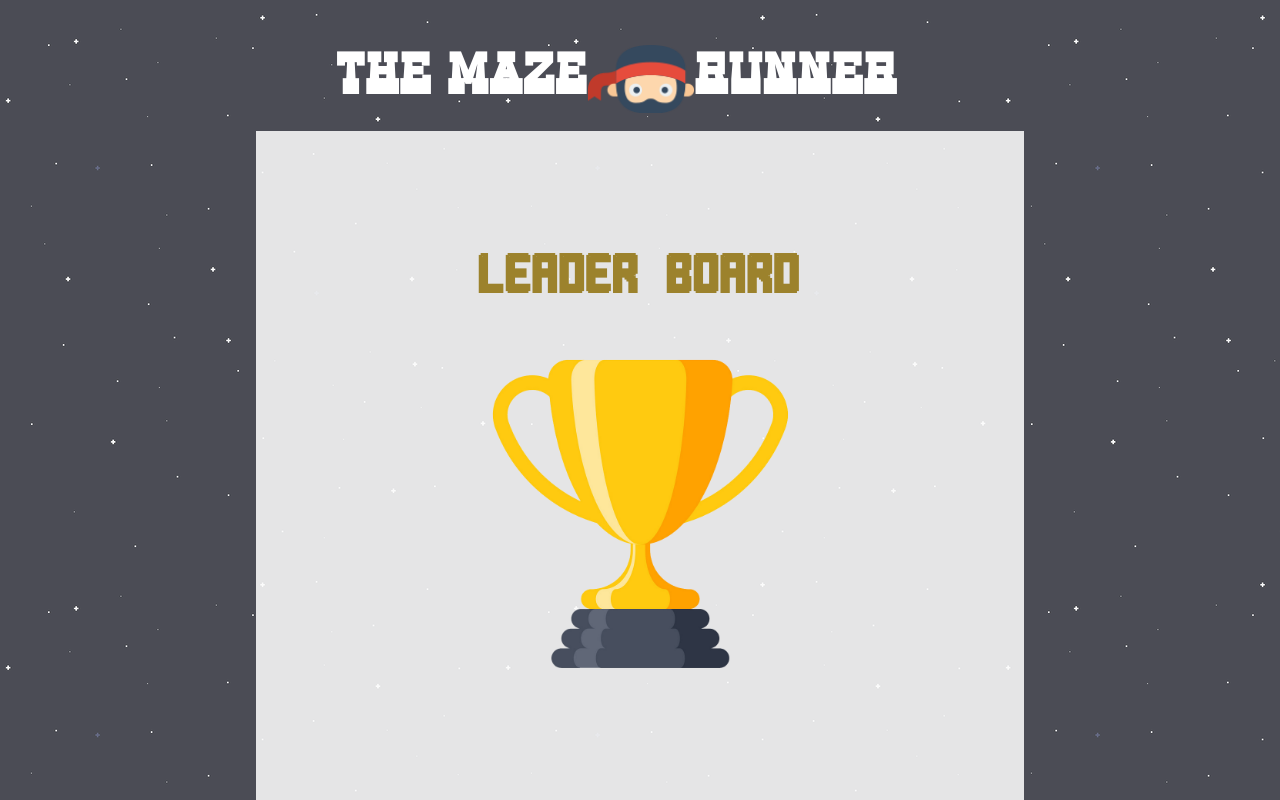
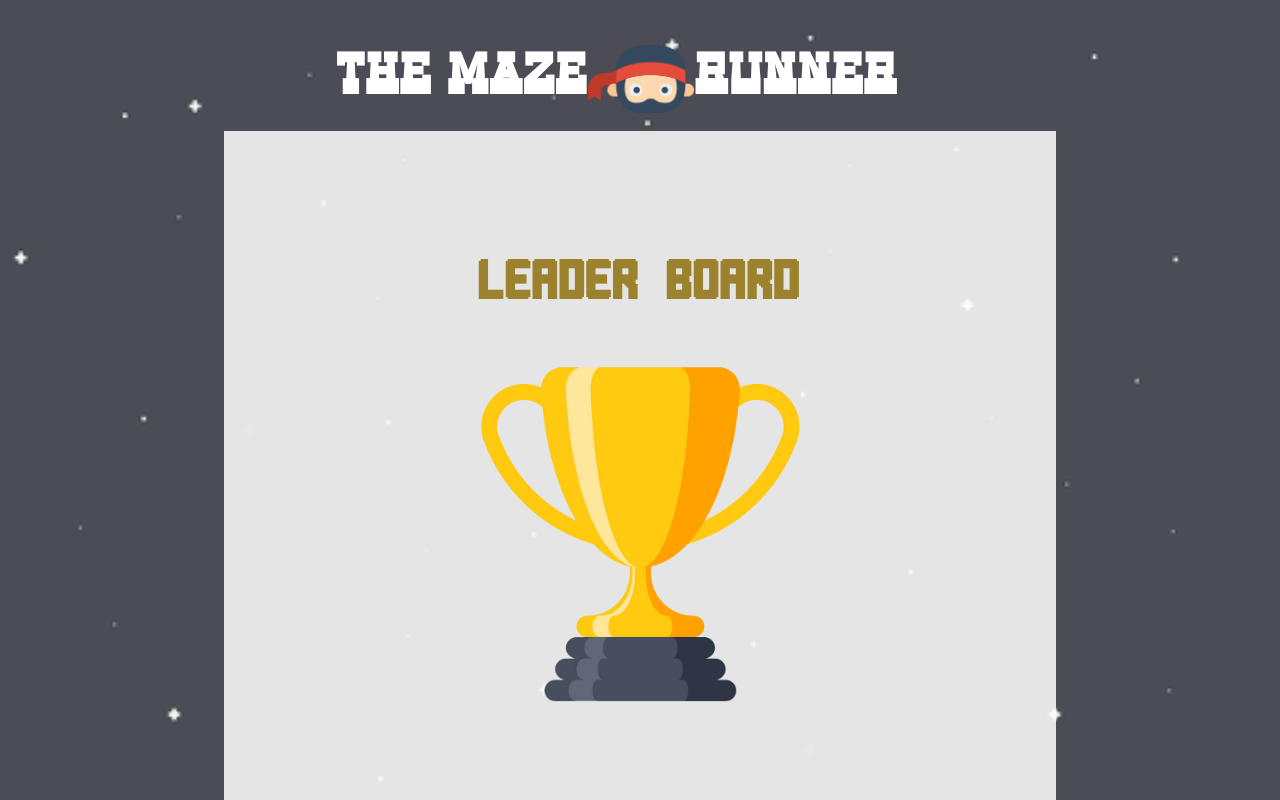
Before and after one commit to Rahaf-Alawwad/maze-game, a plain HTML site: page leaderBoard.html in a window 1280 px wide. Shown: the top 800 px of the page. Drawn offline with nearby package versions, Linux system fonts and the light colour scheme.

Commit message:
fixed scroll in responsive

```diff
--- a/style.css
+++ b/style.css
@@ -25,15 +25,18 @@ body{
     flex-direction: column;
     align-items: center;
     width: 100%;
-    height:100%;
+    height:190%;
     padding-bottom:1%;
-
     margin:0;
 }
 .dayNight{
     background-image: url("./images/night.gif");
     background-blend-mode: lighten;
     background-color: rgba(248, 248, 248, 0.253);
+    background-size: cover;
+    width: 100%;
+    height:100%;
+
 }
 .background{
     display:flex;
@@ -52,8 +55,10 @@ body{
     flex-direction: row;
 
 
+
 }
 .header *{
+
 padding-right: 0;
 display: inline-block;
 
@@ -106,6 +111,7 @@ h1{
 
 
 @media screen and (orientation:landscape) {
+
     .info *{
         flex-grow:1;
         font-size: 2vw;
@@ -120,12 +126,12 @@ h1{
         display:flex;
         flex-direction: column;
         align-items: center;
-        height: 80vh;
-        width: 80vw;
+        height: 65vh;
+        width: 70vw;
     }
     .whiteBackground{
-
-        width:60vw;
+        width:65vw;
+        height: 65vh;
         height: fit-content;
         padding-bottom: 20%;;
         background-color: rgba(252, 252, 252, 0.87)
@@ -136,6 +142,7 @@ h1{
     }
     .logo{
         margin-top:3.5vw;
+
     }
     #home {
         margin-top: 5%;
@@ -168,8 +175,8 @@ h1{
 
 }
 @media screen and (orientation:portrait) {
-    *:not(#gameOver){
-
+    html{
+        overflow: hidden;
     }
     .info *{
         flex-grow:1;
```
